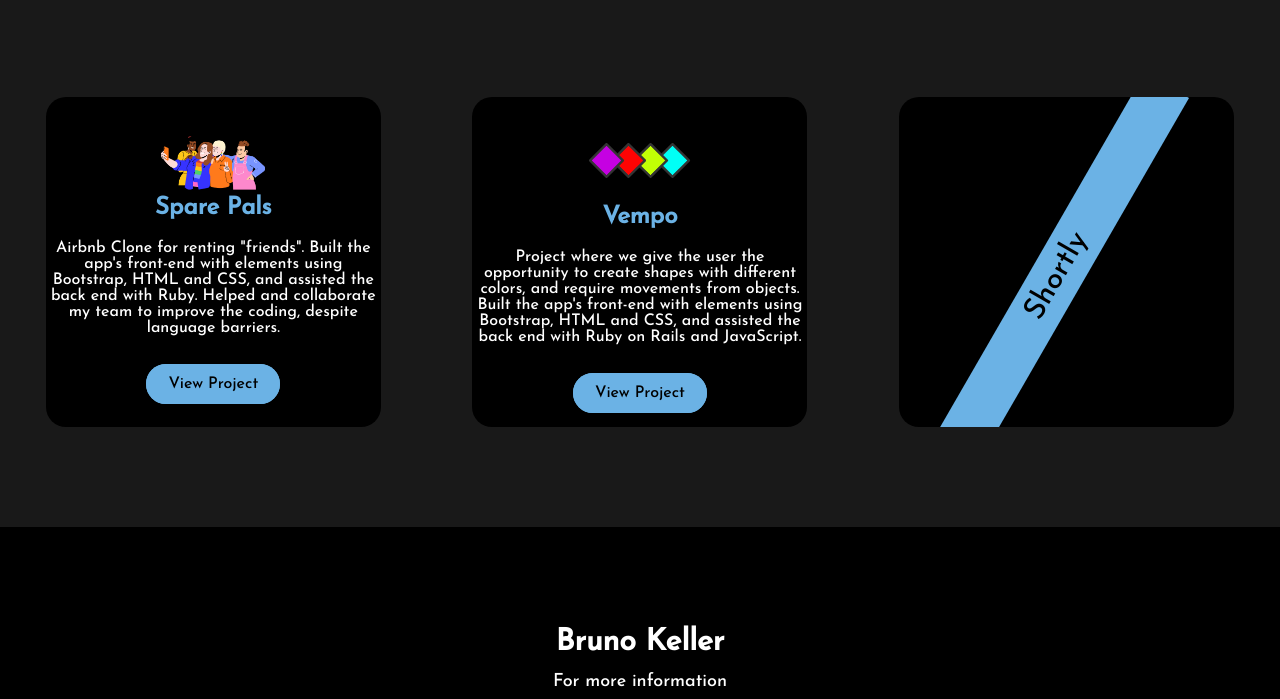
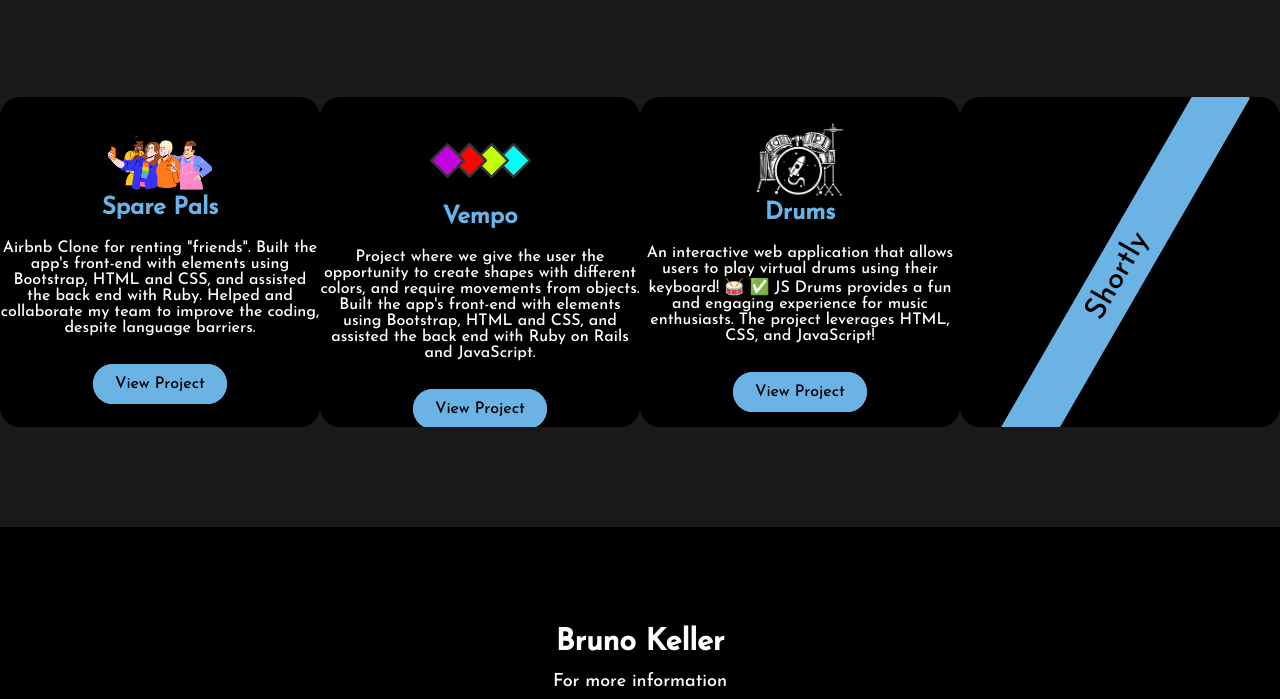
Before and after one commit to bruno-chaves-keller/portfolio, a plain HTML site: page index.html in a window 1280 px wide. Shown: the part 1448-2147 px from the top of the page. Drawn offline with nearby package versions, Linux system fonts and the light colour scheme.

Commit message:
Add new project (Drums).

```diff
--- a/index.html
+++ b/index.html
@@ -86,6 +86,13 @@
             </div>
 
             <div class="card">
+              <img id="drums" src="./img/Drums.png">
+              <h5>Drums</h5>
+              <p id="p-vempo">An interactive web application that allows users to play virtual drums using their keyboard! 🥁 ✅ JS Drums provides a fun and engaging experience for music enthusiasts. The project leverages HTML, CSS, and JavaScript!</p>
+              <a href="https://phenomenal-mandazi-68f95f.netlify.app" target="_blank">View Project</a>
+          </div>
+
+            <div class="card">
                 <div class="coming-soon-banner">Shortly</div>
                 <img src="">
                 <h5></h5>
--- a/styles.css
+++ b/styles.css
@@ -188,6 +188,12 @@ section div a:hover {
 #vempo {
     height: 127px;
     margin-bottom: -23px;
+}
+
+#drums {
+  margin-bottom: -7px;
+  height: 85px;
+  margin-top: 22px;
 }
 
 .card h5 {
```
Also changed, not shown: img/Drums.png (added).
